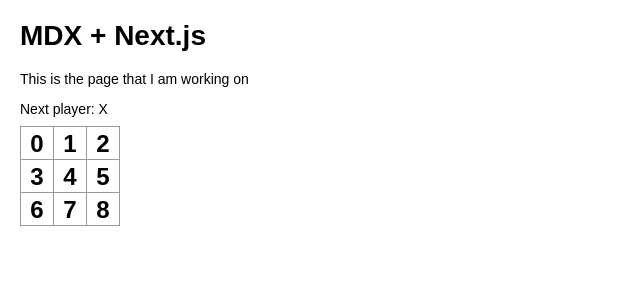
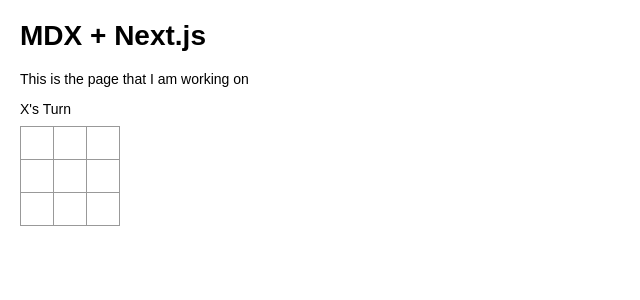
Before and after one commit to Natels/natels.github.io, a Next.js app: page / in a window 1280 px wide. Shown: the top 300 px of the page, without its empty margins (0-640 px from the left). Built offline with nearby package versions, Linux system fonts and the light colour scheme.

Commit message:
Add tictactoe game logic

```diff
--- a/components/tictactoe/index.js
+++ b/components/tictactoe/index.js
@@ -1,24 +1,58 @@
 import React from 'react'
 import { useState } from 'react'
 
-function Square(props) {
+function Square({ value, onClick }) {
 	return (
-		<button className="square" onClick={() => { console.log('click') }}>
-			{props.value}
+		<button className="square" onClick={ onClick }>
+			{value}
 		</button>
-	);
+	)
 }
 
 function Board() {
+	const [gameOver, setGameOver] = useState(false)
 	const [isX, setIsX] = useState(true)
+	const [squares, setSquares] = useState(Array(9).fill(null))
 
 	function renderSquare(i) {
-		return <Square value={i} />;
+		return <Square value={squares[i]} onClick={() => handleClick(i) } />;
 	}
 
-	const status = `Next player: ${isX ? 'X' : 'O'}`
+	function handleClick(i) {
+		if (!gameOver && squares[i] == null) {
+			squares[i] = isX ? "X" : "O"
+			setSquares(squares)
+			if (!checkForWinner()) {
+				setIsX(!isX)
+			}
+		}
+	}
 
-	return (
+	function checkForWinner() {
+		if (
+			squares[0] == squares[1] && squares[1] == squares[2] && squares[2] != null ||
+			squares[3] == squares[4] && squares[4] == squares[5] && squares[5] != null ||
+			squares[6] == squares[7] && squares[7] == squares[8] && squares[8] != null ||
+			squares[0] == squares[3] && squares[3] == squares[6] && squares[6] != null ||
+			squares[1] == squares[4] && squares[4] == squares[7] && squares[7] != null ||
+			squares[2] == squares[5] && squares[5] == squares[8] && squares[8] != null ||
+			squares[0] == squares[5] && squares[5] == squares[8] && squares[8] != null ||
+			squares[2] == squares[5] && squares[5] == squares[7] && squares[7] != null
+		) {
+			setGameOver(true)
+			return true
+		}
+		return false
+	}
+
+	function resetGame() {
+		setGameOver(false)
+		setIsX(true)
+		setSquares(Array(9).fill(null))
+	}
+
+	const status = `${isX ? 'X' : 'O'}'s ${gameOver ? 'Win!!!' : 'Turn'}`
+return (
 		<div>
 			<div className="status">{status}</div>
 			<div className="board-row">
@@ -36,6 +70,7 @@
 				{renderSquare(7)}
 				{renderSquare(8)}
 			</div>
+			{gameOver && <button onClick={ resetGame } >Reset</button>}
 		</div>
 	);
 }
```
